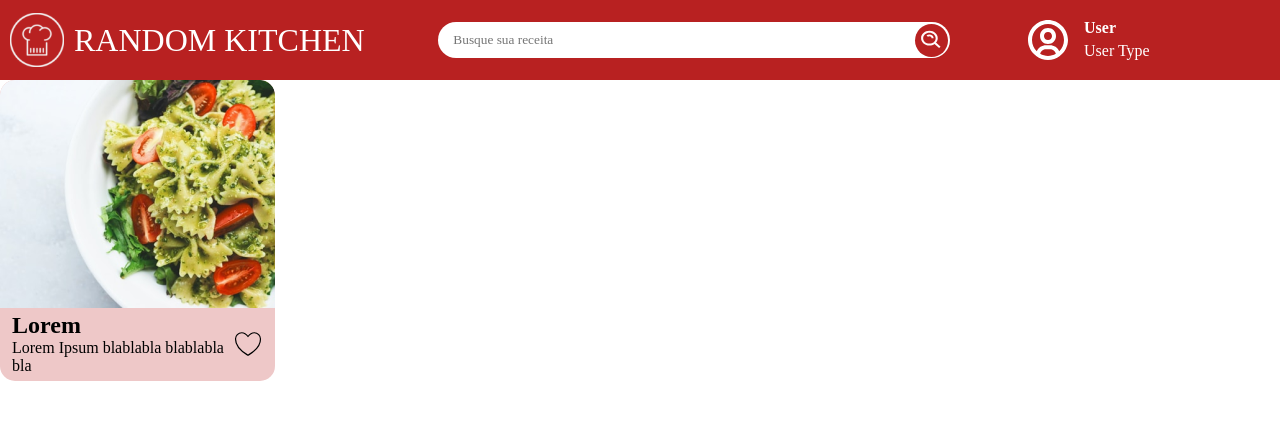
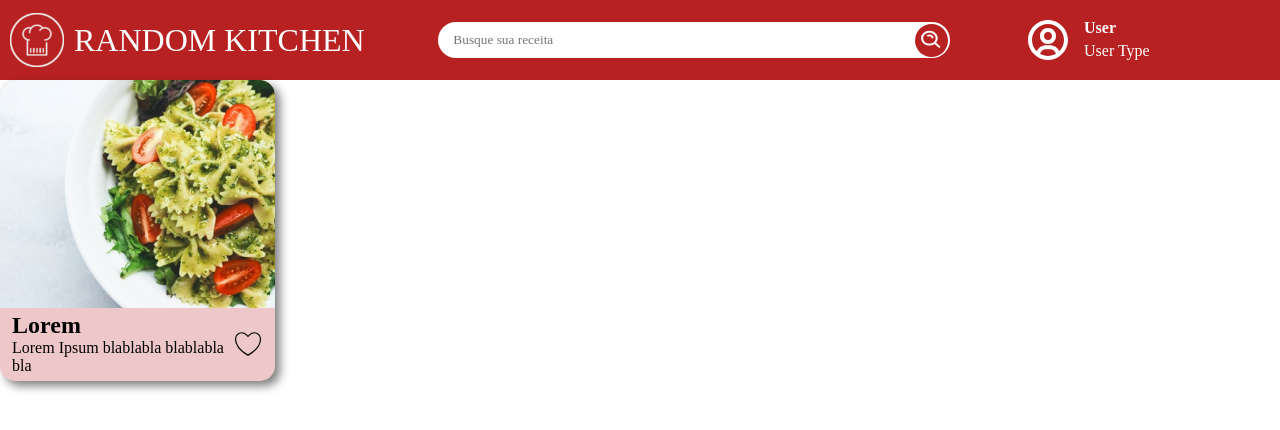
Before and after one commit to edsonsilvajr/projetoWEB, a React (Create React App) app in the folder frontend/: page / in a window 1280 px wide. Shown: the top 430 px of the page. Built offline with nearby package versions, Linux system fonts and the light colour scheme; a web font is replaced by a local one.

Commit message:
card shadow  update

```diff
--- a/frontend/src/components/Card/styles.scss
+++ b/frontend/src/components/Card/styles.scss
@@ -6,6 +6,7 @@
 
 .card{
     border-radius: 15px;
+    box-shadow: 5px 5px 10px rgba(0, 0, 0, 0.5);
     overflow: hidden;
     width: 275px;
     background-color: #EEC8C8;
@@ -25,7 +26,6 @@
     width: 100%;
 }
 
-
 .heartIcon{
     height: 30px;
     width: 30px;
```
